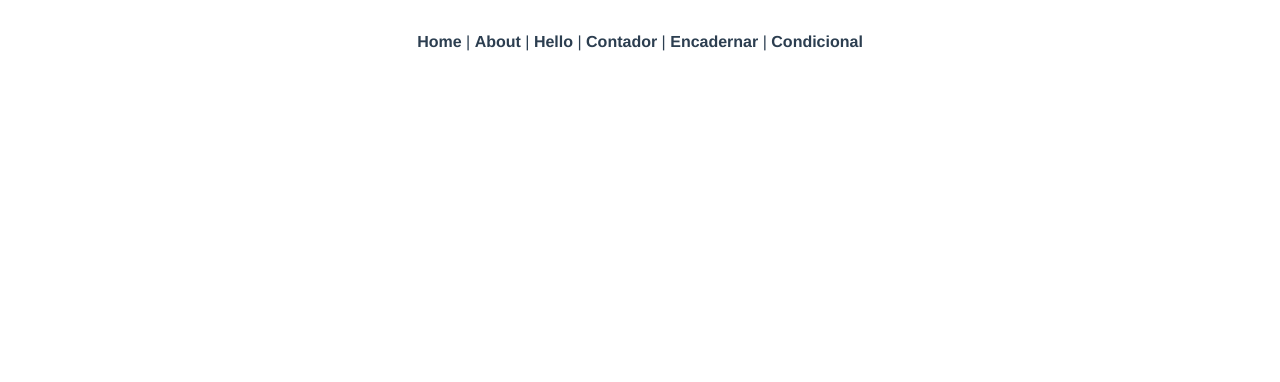
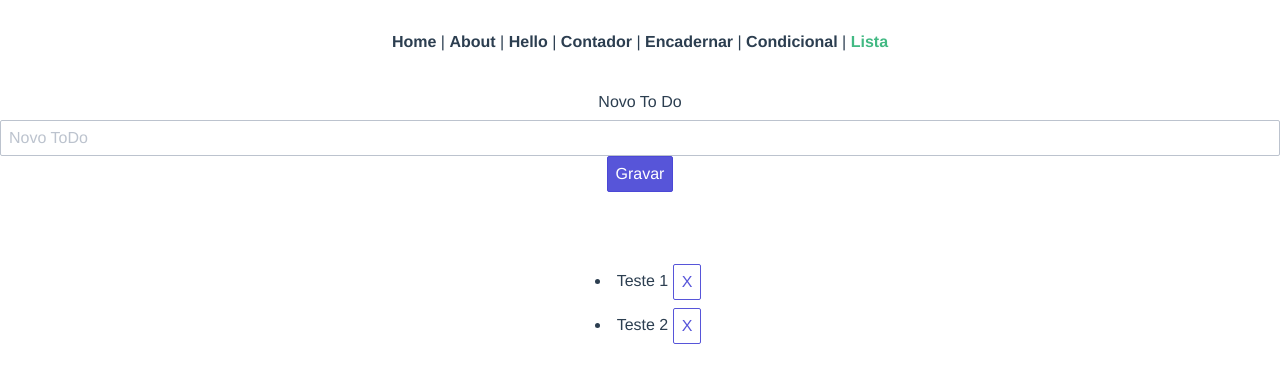
Before and after one commit to HederMilani/Projetos-Vue, a Vue app in the folder get_start/: page /lista in a window 1280 px wide. Shown: the top 382 px of the page. Built offline with nearby package versions, Linux system fonts and the light colour scheme.

Commit message:
Renderização de Lista

```diff
--- a/get_start/src/App.vue
+++ b/get_start/src/App.vue
@@ -5,7 +5,8 @@
     <router-link to="/hello" >Hello</router-link> |
     <router-link to="/contador">Contador</router-link> |
     <router-link to="/encadernar">Encadernar</router-link> |
-    <router-link to="/condicional">Condicional</router-link>
+    <router-link to="/condicional">Condicional</router-link> |
+    <router-link to="/lista">Lista</router-link>
   </nav>
   <router-view/>
 </template>
--- a/get_start/src/router/index.js
+++ b/get_start/src/router/index.js
@@ -32,6 +32,11 @@ const routes = [
     name: 'condicional',
     component: () => import('../views/RenderizacaoCondicional.vue')
   },
+  {
+    path: '/lista',
+    name: 'lista',
+    component: () => import('../views/RenderizacaoLista.vue')
+  },
 ]
 
 const router = createRouter({
--- /dev/null
+++ b/get_start/src/views/RenderizacaoLista.vue
@@ -0,0 +1,39 @@
+<template>
+    <form class="form-group" @submit.prevent="addTodo">
+        <label for="" class="form-label" >Novo To Do</label>
+        <input type="text" class="form-input" placeholder="Novo ToDo" v-model="newTodo">
+        <button class="btn btn-primary input-group-btn">Gravar</button>
+    </form>
+    <br><br>
+    <ul>
+        <li v-for="todo in todos" :key="id">
+            {{todo.text}}
+            <button class="btn" @click="removeTodo(todo)">X</button>
+        </li>
+    </ul>
+</template>
+
+<script>
+    let id = 0
+
+    export default{
+        data() {
+            return {
+                newTodo: '',
+                todos: [
+                    {id: id++, text: 'Teste 1'},
+                    {id: id++, text: 'Teste 2'}
+                ]
+            }
+        },
+        methods: {
+            addTodo() {
+                this.todos.push({id: id++, text: this.newTodo})
+                this.newTodo = ''
+            },
+            removeTodo(todo) {
+                this.todos = this.todos.filter((t) => t !== todo)
+            }
+        }
+    }
+</script>
```
